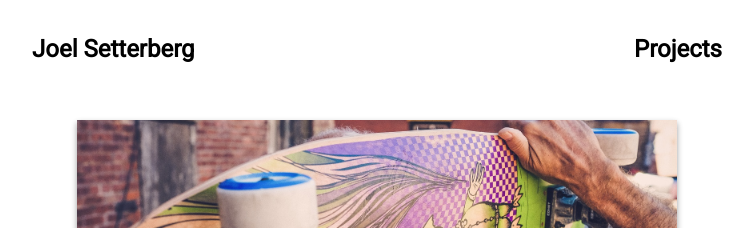
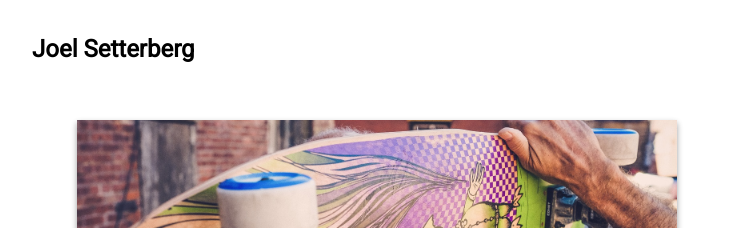
Before and after one commit to NangiDev/nangidev.github.io, a Jekyll site: the page built from index.md, in a window 1280 px wide. Shown: the top 228 px of the page, without its empty margins (263-1016 px from the left). Built offline with Jekyll 4.4.1, drawn with Linux system fonts in a browser that asks for light colours; nearby versions of some CDN libraries.

Commit message:
Some setup stuff

```diff
--- a/_data/settings.yml
+++ b/_data/settings.yml
@@ -2,7 +2,7 @@
 # General Site Settings
 
 menu:
-- {name: 'Projects', url: ''}
+# - {name: 'Projects', url: ''}
 # - {name: 'Blog',     url: 'blog'}
 # - {name: 'About',    url: 'about'}
 # - {name: 'Contact',  url: 'contact'}
--- a/_sass/1-tools/bourbon/css3/_flex-box.scss
+++ b/_sass/1-tools/bourbon/css3/_flex-box.scss
@@ -64,8 +64,9 @@
 // 2011 - display (flexbox | inline-flexbox)
 // 2012 - display (flex | inline-flex)
 @mixin display($value) {
+
     //  flex | inline-flex
-    @if $value == "flex" {
+    @if $value =="flex" {
         // 2009
         display: -webkit-box;
         display: -moz-box;
@@ -78,7 +79,7 @@
         display: flex;
     }
 
-    @elseif $value == "inline-flex" {
+    @else if $value =="inline-flex" {
         display: -webkit-inline-box;
         display: -moz-inline-box;
         display: inline-box;
@@ -120,27 +121,28 @@
     $value-2011: $value;
     $direction: "normal";
 
-    @if $value == row {
+    @if $value ==row {
         $value-2009: horizontal;
     }
 
-    @elseif $value == "row-reverse" {
+    @else if $value =="row-reverse" {
         $value-2009: horizontal;
         $direction: reverse;
     }
 
-    @elseif $value == column {
+    @else if $value ==column {
         $value-2009: vertical;
     }
 
-    @elseif $value == "column-reverse" {
+    @else if $value =="column-reverse" {
         $value-2009: vertical;
         $direction: reverse;
     }
 
     // 2009
     @include prefixer(box-orient, $value-2009, webkit moz spec);
-    @if $direction == "reverse" {
+
+    @if $direction =="reverse" {
         @include prefixer(box-direction, $direction, webkit moz spec);
     }
 
@@ -158,15 +160,16 @@
 
     // Alt values.
     $alt-value: $value;
-    @if $value == nowrap {
+
+    @if $value ==nowrap {
         $alt-value: single;
     }
 
-    @elseif $value == wrap {
+    @else if $value ==wrap {
         $alt-value: multiple;
     }
 
-    @elseif $value == "wrap-reverse" {
+    @else if $value =="wrap-reverse" {
         $alt-value: multiple;
     }
 
@@ -220,19 +223,20 @@
 
     // Alt values.
     $alt-value: $value;
-    @if $value == "flex-start" {
+
+    @if $value =="flex-start" {
         $alt-value: start;
     }
 
-    @elseif $value == "flex-end" {
+    @else if $value =="flex-end" {
         $alt-value: end;
     }
 
-    @elseif $value == "space-between" {
+    @else if $value =="space-between" {
         $alt-value: justify;
     }
 
-    @elseif $value == "space-around" {
+    @else if $value =="space-around" {
         $alt-value: center;
     }
 
@@ -253,11 +257,11 @@
 
     $alt-value: $value;
 
-    @if $value == "flex-start" {
+    @if $value =="flex-start" {
         $alt-value: start;
     }
 
-    @elseif $value == "flex-end" {
+    @else if $value =="flex-end" {
         $alt-value: end;
     }
 
@@ -276,11 +280,12 @@
 @mixin align-self($value: auto) {
 
     $value-2011: $value;
-    @if $value == "flex-start" {
+
+    @if $value =="flex-start" {
         $value-2011: start;
     }
 
-    @elseif $value == "flex-end" {
+    @else if $value =="flex-end" {
         $value-2011: end;
     }
 
@@ -296,19 +301,20 @@
 @mixin align-content($value: stretch) {
 
     $value-2011: $value;
-    @if $value == "flex-start" {
+
+    @if $value =="flex-start" {
         $value-2011: start;
     }
 
-    @elseif $value == "flex-end" {
+    @else if $value =="flex-end" {
         $value-2011: end;
     }
 
-    @elseif $value == "space-between" {
+    @else if $value =="space-between" {
         $value-2011: justify;
     }
 
-    @elseif $value == "space-around" {
+    @else if $value =="space-around" {
         $value-2011: distribute;
     }
 
--- a/assets/css/all.sass
+++ b/assets/css/all.sass
@@ -6,7 +6,7 @@
 
 $accent-color: #BD5248
 $accent: #c99065
-$accent-light: adjust-hue(saturate(lighten($accent, 11%), 12.6%), 14%)
+$accent-light: adjust-hue(saturate(lighten($accent, 11), 12.6), 14)
 $selectionColor: lighten($accent, 30%)
 
 $textColor: #666
```
Also changed, not shown: .devcontainer/devcontainer.json (added), favicon.ico, 1 other file. Lines whose indentation alone changed are shown as unchanged.
